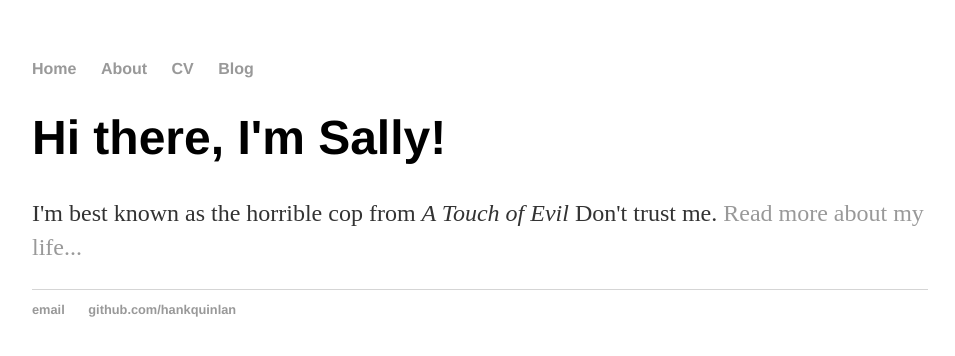
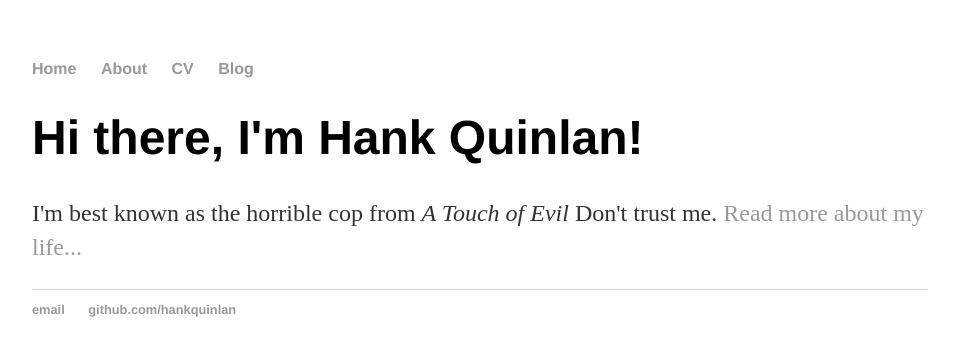
Before and after one commit to SallyKAN/SallyKAN.github.io, a Jekyll site: the page built from index.html, in a window 1280 px wide. Shown: the top 356 px of the page, without its empty margins (160-1115 px from the left). Built offline with Jekyll 4.4.1, drawn with Linux system fonts in a browser that asks for light colours.

Commit message:
Update index.html

```diff
--- a/index.html
+++ b/index.html
@@ -1,30 +1,8 @@
-<!DOCTYPE html>
-<html>
-	<head>
-		<title>Sally-Blog</title>
-		<!-- link to main stylesheet -->
-		<link rel="stylesheet" type="text/css" href="/css/main.css">
-	</head>
-	<body>
-		<nav>
-    		<ul>
-        		<li><a href="/">Home</a></li>
-	        	<li><a href="/about">About</a></li>
-        		<li><a href="/cv">CV</a></li>
-        		<li><a href="/blog">Blog</a></li>
-    		</ul>
-		</nav>
-		<div class="container">
-    		<div class="blurb">
-        		<h1>Hi there, I'm Sally!</h1>
-				<p>I'm best known as the horrible cop from <em>A Touch of Evil</em> Don't trust me. <a href="/about">Read more about my life...</a></p>
-    		</div><!-- /.blurb -->
-		</div><!-- /.container -->
-		<footer>
-    		<ul>
-        		<li><a href="mailto:hankquinlanhub@gmail.com">email</a></li>
-        		<li><a href="https://github.com/hankquinlan">github.com/hankquinlan</a></li>
-			</ul>
-		</footer>
-	</body>
-</html>
+---
+layout: default
+title: Hank Quinlan, Horrible Cop
+---
+<div class="blurb">
+	<h1>Hi there, I'm Hank Quinlan!</h1>
+	<p>I'm best known as the horrible cop from <em>A Touch of Evil</em> Don't trust me. <a href="/about">Read more about my life...</a></p>
+</div><!-- /.blurb -->
```
